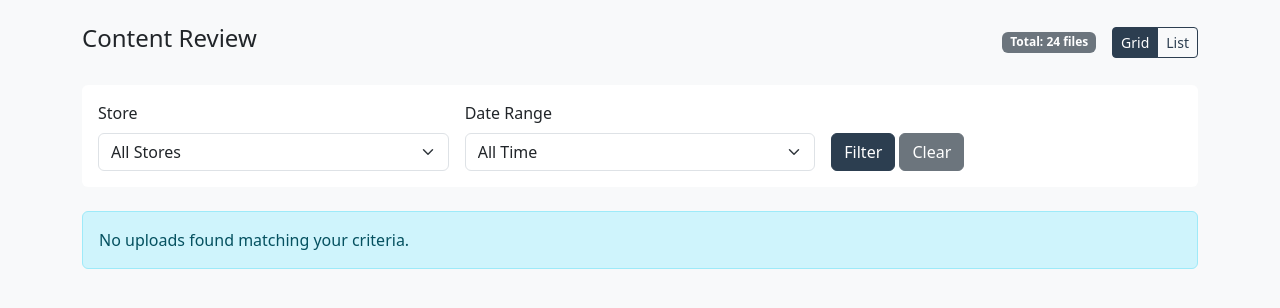
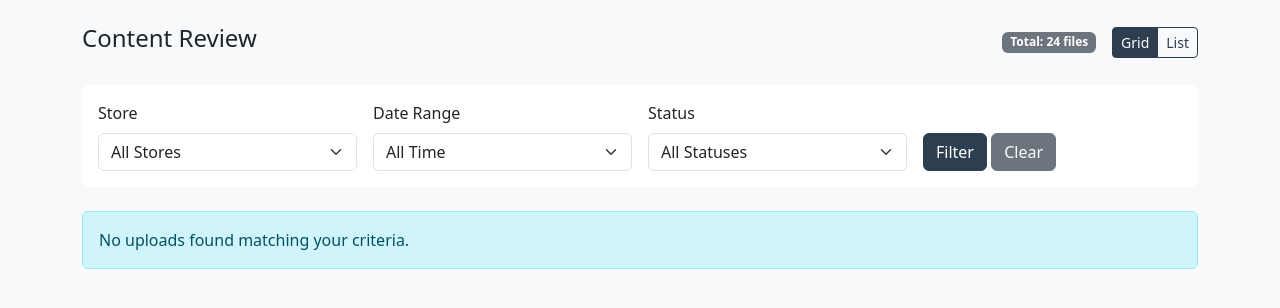
Before and after one commit to CosmickMedia/mediahub, a PHP site: page /admin/uploads.php in a window 1280 px wide. Shown: the part 61-369 px from the top of the page. Run offline with PHP 8.4, Linux system fonts and the light colour scheme; a user stored in the database is signed in; data comes from the database, SQL or seed files in the repository; data that the repository does not hold is empty.

Commit message:
Fix admin dashboard layout and uploads review page

```diff
--- a/admin/index.php
+++ b/admin/index.php
@@ -372,7 +372,6 @@ include __DIR__.'/header.php';
             </div>
 
         </div>
-        </div>
 
         <div class="col-lg-4">
             <div class="card mb-3">
--- a/admin/uploads.php
+++ b/admin/uploads.php
@@ -99,6 +99,16 @@ if (!empty($_GET['date_range'])) {
     }
 }
 
+// Status filter
+if (isset($_GET['status_id']) && $_GET['status_id'] !== '') {
+    if ($_GET['status_id'] === 'none') {
+        $where[] = 'u.status_id IS NULL';
+    } else {
+        $where[] = 'u.status_id = ?';
+        $params[] = $_GET['status_id'];
+    }
+}
+
 // Get all stores for dropdown
 $stores = $pdo->query('SELECT id, name, pin FROM stores ORDER BY name')->fetchAll(PDO::FETCH_ASSOC);
 $statuses = $pdo->query('SELECT id, name, color FROM upload_statuses ORDER BY id')->fetchAll(PDO::FETCH_ASSOC);
@@ -140,6 +150,8 @@ include __DIR__.'/header.php';
         .upload-card {
             height: 100%;
             transition: all 0.3s ease;
+            border: 1px solid #e9ecef;
+            padding: 0.25rem;
         }
         .upload-card:hover {
             transform: translateY(-2px);
@@ -187,7 +199,7 @@ include __DIR__.'/header.php';
     <form method="get" class="card mb-4">
         <div class="card-body">
             <div class="row g-3 align-items-end">
-                <div class="col-md-4">
+                <div class="col-md-3">
                     <label for="store_id" class="form-label">Store</label>
                     <select name="store_id" id="store_id" class="form-select">
                         <option value="">All Stores</option>
@@ -198,7 +210,7 @@ include __DIR__.'/header.php';
                         <?php endforeach; ?>
                     </select>
                 </div>
-                <div class="col-md-4">
+                <div class="col-md-3">
                     <label for="date_range" class="form-label">Date Range</label>
                     <select name="date_range" id="date_range" class="form-select">
                         <option value="all" <?php echo ($_GET['date_range'] ?? 'all') == 'all' ? 'selected' : ''; ?>>All Time</option>
@@ -207,7 +219,17 @@ include __DIR__.'/header.php';
                         <option value="month" <?php echo ($_GET['date_range'] ?? '') == 'month' ? 'selected' : ''; ?>>Last 30 Days</option>
                     </select>
                 </div>
-                <div class="col-md-4">
+                <div class="col-md-3">
+                    <label for="status_id" class="form-label">Status</label>
+                    <select name="status_id" id="status_id" class="form-select">
+                        <option value="">All Statuses</option>
+                        <option value="none" <?php echo ($_GET['status_id'] ?? '') === 'none' ? 'selected' : ''; ?>>No Status</option>
+                        <?php foreach ($statuses as $st): ?>
+                            <option value="<?php echo $st['id']; ?>" <?php echo ($_GET['status_id'] ?? '') == $st['id'] ? 'selected' : ''; ?>><?php echo htmlspecialchars($st['name']); ?></option>
+                        <?php endforeach; ?>
+                    </select>
+                </div>
+                <div class="col-md-3">
                     <button class="btn btn-primary" type="submit">Filter</button>
                     <a href="uploads.php" class="btn btn-secondary">Clear</a>
                 </div>
@@ -220,6 +242,7 @@ include __DIR__.'/header.php';
             <table class="table table-sm align-middle">
                 <thead>
                 <tr>
+                    <th style="width: 60px;">Preview</th>
                     <th>File</th>
                     <th>Store</th>
                     <th>Date</th>
@@ -230,6 +253,9 @@ include __DIR__.'/header.php';
                 <tbody>
                 <?php foreach ($rows as $r): ?>
                 <tr>
+                    <td>
+                        <img src="thumbnail.php?id=<?php echo $r['id']; ?>&size=small" class="img-thumbnail" style="width:50px;height:50px;object-fit:cover;" alt="<?php echo htmlspecialchars($r['filename']); ?>" loading="lazy">
+                    </td>
                     <td><?php echo htmlspecialchars($r['filename']); ?></td>
                     <td><?php echo htmlspecialchars($r['store_name']); ?></td>
                     <td><?php echo format_ts($r['created_at']); ?></td>
@@ -299,6 +325,17 @@ include __DIR__.'/header.php';
                             </p>
                         <?php endif; ?>
 
+                        <form method="post" class="mt-2">
+                            <input type="hidden" name="set_status" value="1">
+                            <input type="hidden" name="upload_id" value="<?php echo $r['id']; ?>">
+                            <select name="status_id" class="form-select form-select-sm" onchange="this.form.submit()">
+                                <option value="">No Status</option>
+                                <?php foreach ($statuses as $st): ?>
+                                    <option value="<?php echo $st['id']; ?>" <?php echo $r['status_id']==$st['id']?'selected':''; ?>><?php echo htmlspecialchars($st['name']); ?></option>
+                                <?php endforeach; ?>
+                            </select>
+                        </form>
+
                         <?php if (!empty($r['custom_message'])): ?>
                             <div class="alert alert-info py-2 small mb-2">
                                 <strong>Customer Message:</strong><br>
@@ -332,16 +369,6 @@ include __DIR__.'/header.php';
                             </div>
                         </form>
 
-                        <form method="post" class="mt-2">
-                            <input type="hidden" name="set_status" value="1">
-                            <input type="hidden" name="upload_id" value="<?php echo $r['id']; ?>">
-                            <select name="status_id" class="form-select form-select-sm" onchange="this.form.submit()">
-                                <option value="">No Status</option>
-                                <?php foreach ($statuses as $st): ?>
-                                    <option value="<?php echo $st['id']; ?>" <?php echo $r['status_id']==$st['id']?'selected':''; ?>><?php echo htmlspecialchars($st['name']); ?></option>
-                                <?php endforeach; ?>
-                            </select>
-                        </form>
                     </div>
                 </div>
             </div>
```
